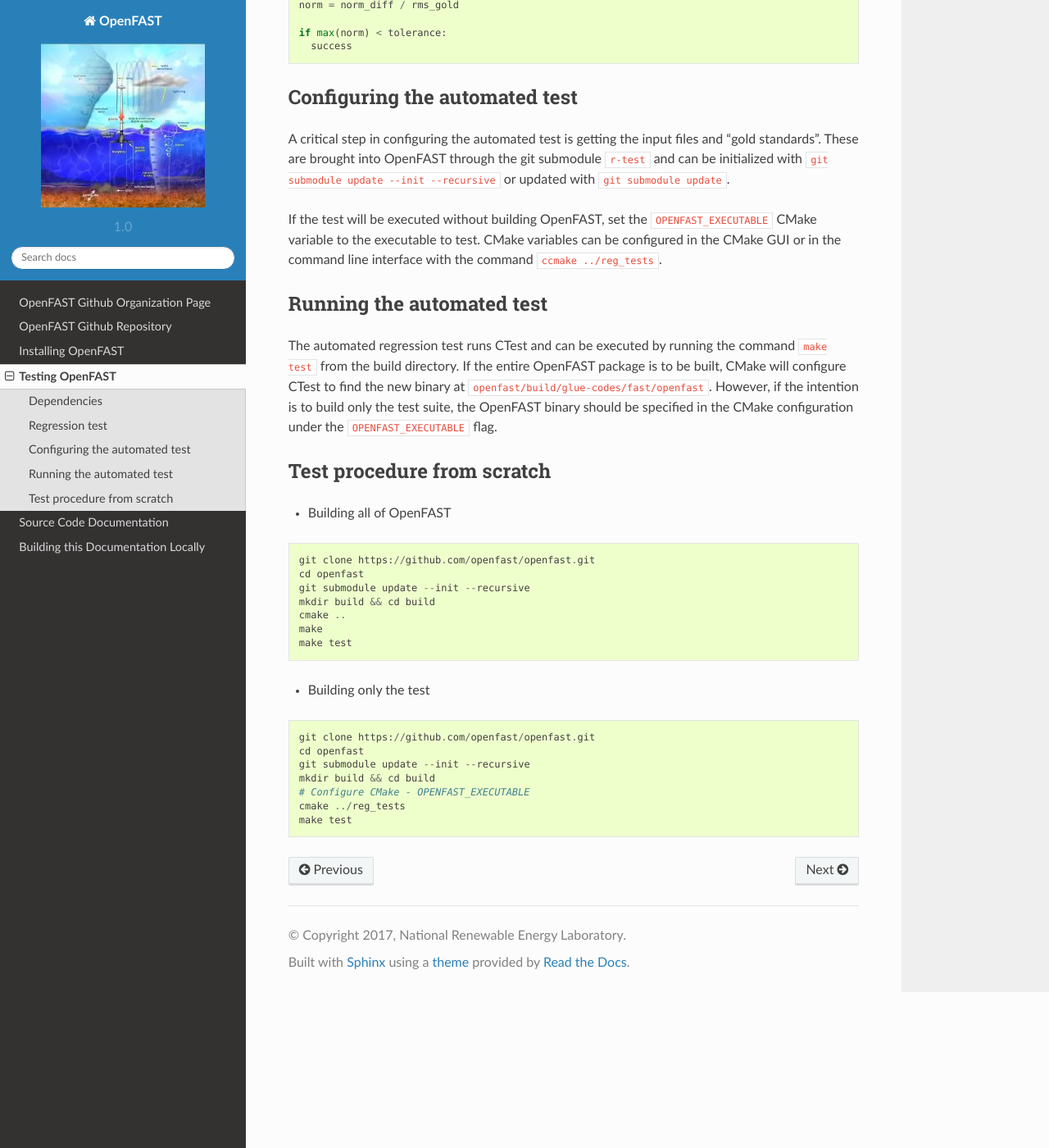
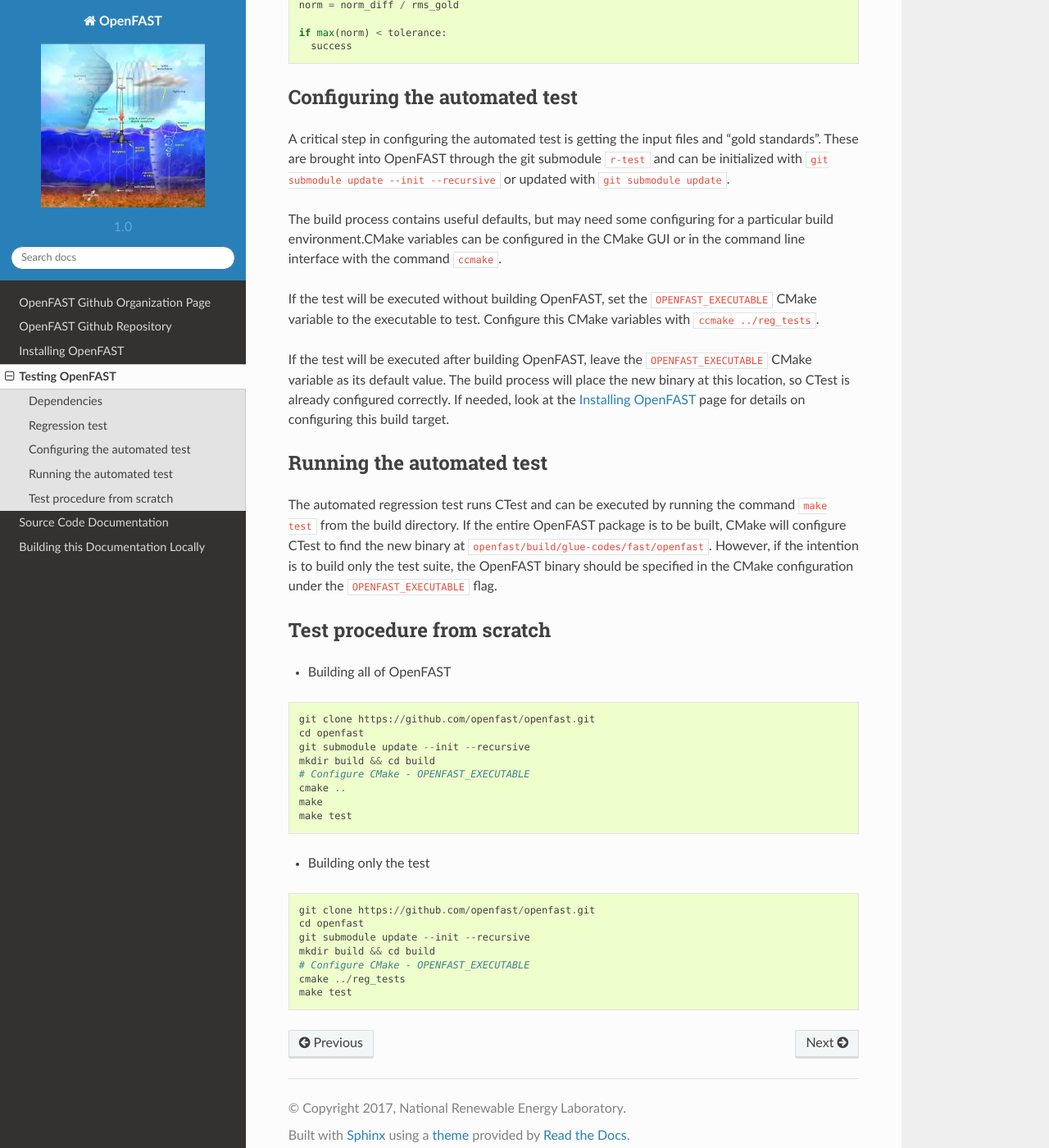
Before and after one commit to OpenFAST/openfast, a Sphinx documentation site: the page built from docs/source/test.rst, in a window 1280 px wide and 1400 px high, scrolled down 1051 px. Shown: the whole window at 82% size. Built offline with Sphinx 7.4.7 and the Read the Docs theme 2.0.0, drawn with Linux system fonts in a browser that asks for light colours; pages that are not in the unit, such as notebooks, are missing from menus.

Commit message:
update readthedocs with better instructions on building the full target and just the test target

```diff
--- a/docs/source/test.rst
+++ b/docs/source/test.rst
@@ -49,9 +49,18 @@
 and can be initialized with ``git submodule update --init --recursive`` or updated with
 ``git submodule update``.
 
+The build process contains useful defaults, but may need some configuring for a
+particular build environment.CMake variables can be configured in the CMake
+GUI or in the command line interface with the command ``ccmake``.
+
 If the test will be executed without building OpenFAST, set the ``OPENFAST_EXECUTABLE`` CMake
-variable to the executable to test. CMake variables can be configured in the CMake
-GUI or in the command line interface with the command ``ccmake ../reg_tests``.
+variable to the executable to test. Configure this CMake variables with ``ccmake ../reg_tests``.
+
+If the test will be executed after building OpenFAST, leave the ``OPENFAST_EXECUTABLE`` CMake
+variable as its default value. The build process will place the new binary at this location,
+so CTest is already configured correctly. If needed, look at the `Installing OpenFAST <install.html>`__
+page for details on configuring this build target.
+
 
 Running the automated test
 --------------------------
@@ -70,6 +79,7 @@
   cd openfast
   git submodule update --init --recursive
   mkdir build && cd build
+  # Configure CMake - OPENFAST_EXECUTABLE
   cmake ..
   make
   make test
```
